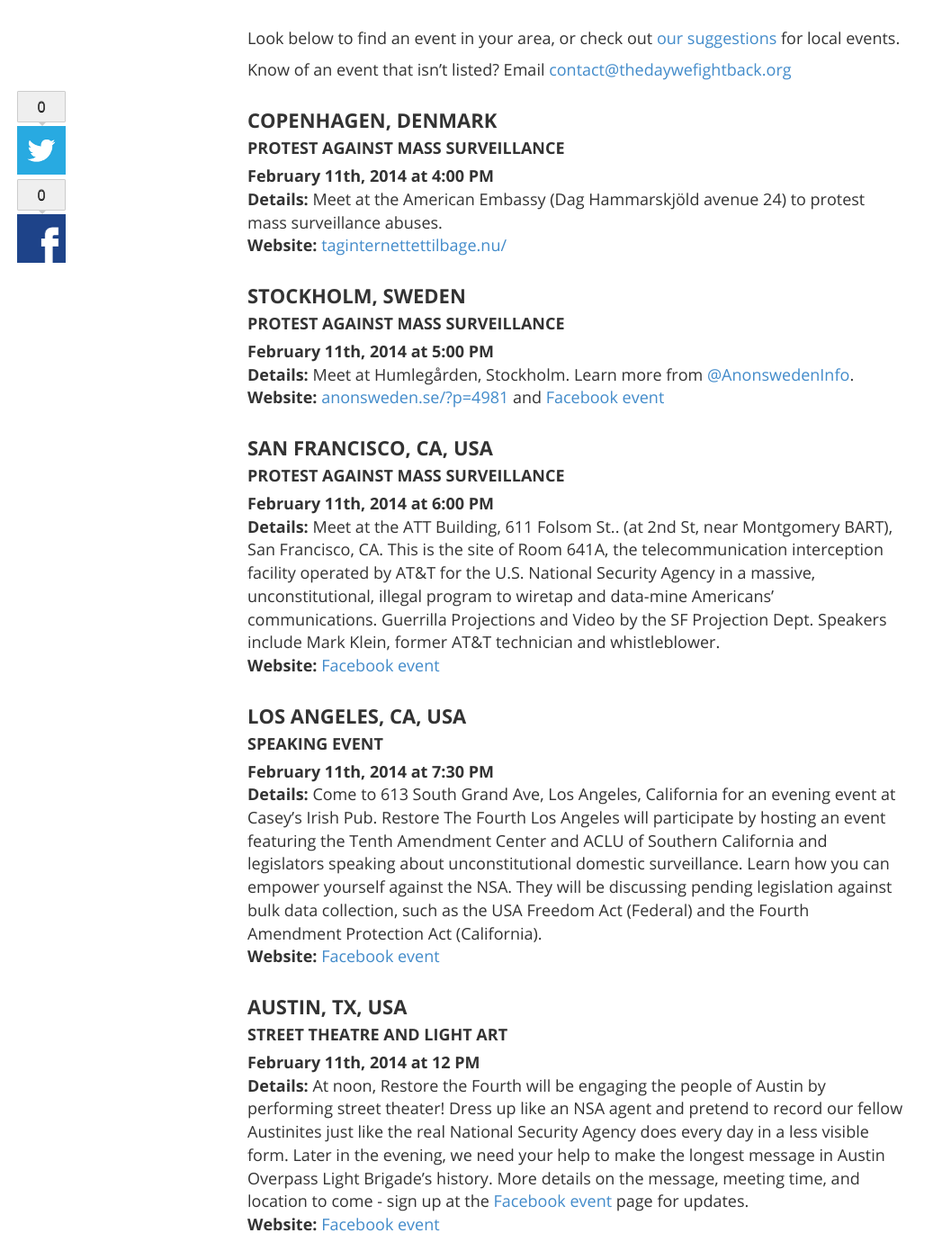
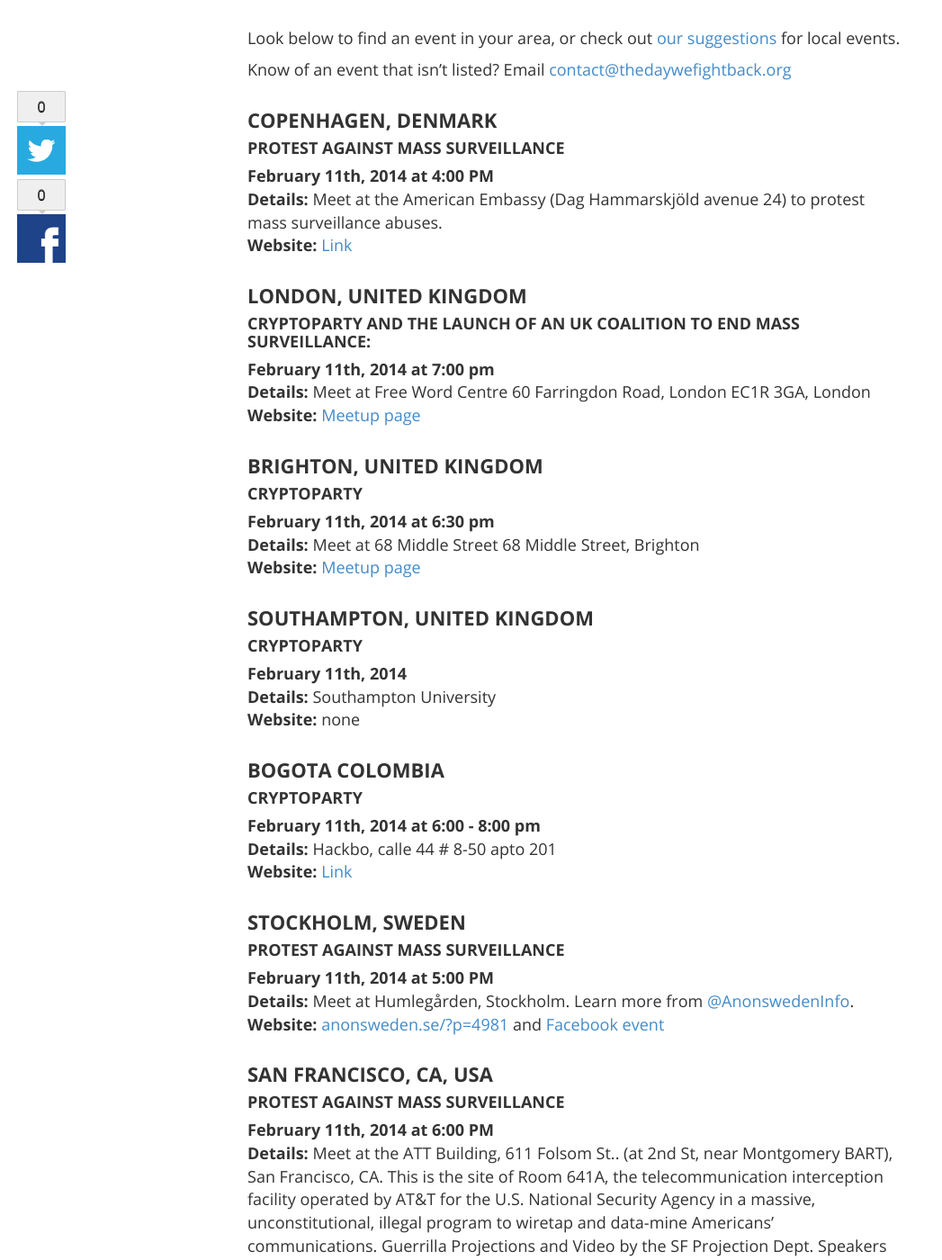
Before and after one commit to tfrce/thedaywefightback, a Jekyll site: the page built from _posts/2014-02-06-events.md, in a window 1280 px wide and 1400 px high, scrolled down 552 px. Shown: the whole window at 90% size, without its empty margins (0-1047 px from the left). Built offline with Jekyll 4.4.1, drawn with Linux system fonts in a browser that asks for light colours; Markdown is read by kramdown in place of the engine named in the settings; comment, search, counter and statistics services are not loaded; some of the changed text lies outside the part shown.

Commit message:
updated events

```diff
--- a/_posts/2014-02-06-events.md
+++ b/_posts/2014-02-06-events.md
@@ -48,7 +48,31 @@
 ##### Protest Against Mass Surveillance
 **February 11th, 2014 at 4:00 PM**
 **Details:** Meet at the American Embassy (Dag Hammarskjöld avenue 24) to protest mass surveillance abuses.
-**Website:** [taginternettettilbage.nu/](http://taginternettettilbage.nu/)
+**Website:** [Link](http://taginternettettilbage.nu/)
+
+#### London, United Kingdom
+##### Cryptoparty and the launch of an UK coalition to end mass surveillance:
+**February 11th, 2014 at 7:00 pm**
+**Details:** Meet at Free Word Centre 60 Farringdon Road, London EC1R 3GA, London
+**Website:** [Meetup page](http://www.meetup.com/ORG-London/events/163545312/)
+
+#### Brighton, United Kingdom
+##### Cryptoparty
+**February 11th, 2014 at 6:30 pm**
+**Details:**  Meet at 68 Middle Street 68 Middle Street, Brighton
+**Website:** [Meetup page](http://www.meetup.com/ORG-Brighton/events/164422692/)
+
+#### Southampton, United Kingdom
+##### Cryptoparty
+**February 11th, 2014**
+**Details:** Southampton University
+**Website:** none
+
+#### Bogota Colombia
+##### Cryptoparty
+**February 11th, 2014 at 6:00 - 8:00 pm**
+**Details:** Hackbo, calle 44 # 8-50 apto 201
+**Website:** [Link](http://hackbo.co/hackboweb/default/evento/309)
 
 #### Stockholm, Sweden
 ##### Protest Against Mass Surveillance
@@ -104,6 +128,12 @@
 **Details:** Gather at the Minnesota State Capitol to air grievances, hear from speakers, and coordinate where we go from here as Minnesotans.
 **Website:** [Facebook event](https://www.facebook.com/events/203378026526516/)
 
+#### Belgrade, Serbia
+##### Privacy Hackaton
+**February 11th, 2014**
+**Details:** The Belgrade Hacklab will organise a privacy hackaton together with ISOC Belgrade Chapter.
+**Website:** none
+
 #### Graz, Austria
 ##### CryptoParty
 **February 11th, 2014 at 7:00 PM**
```
